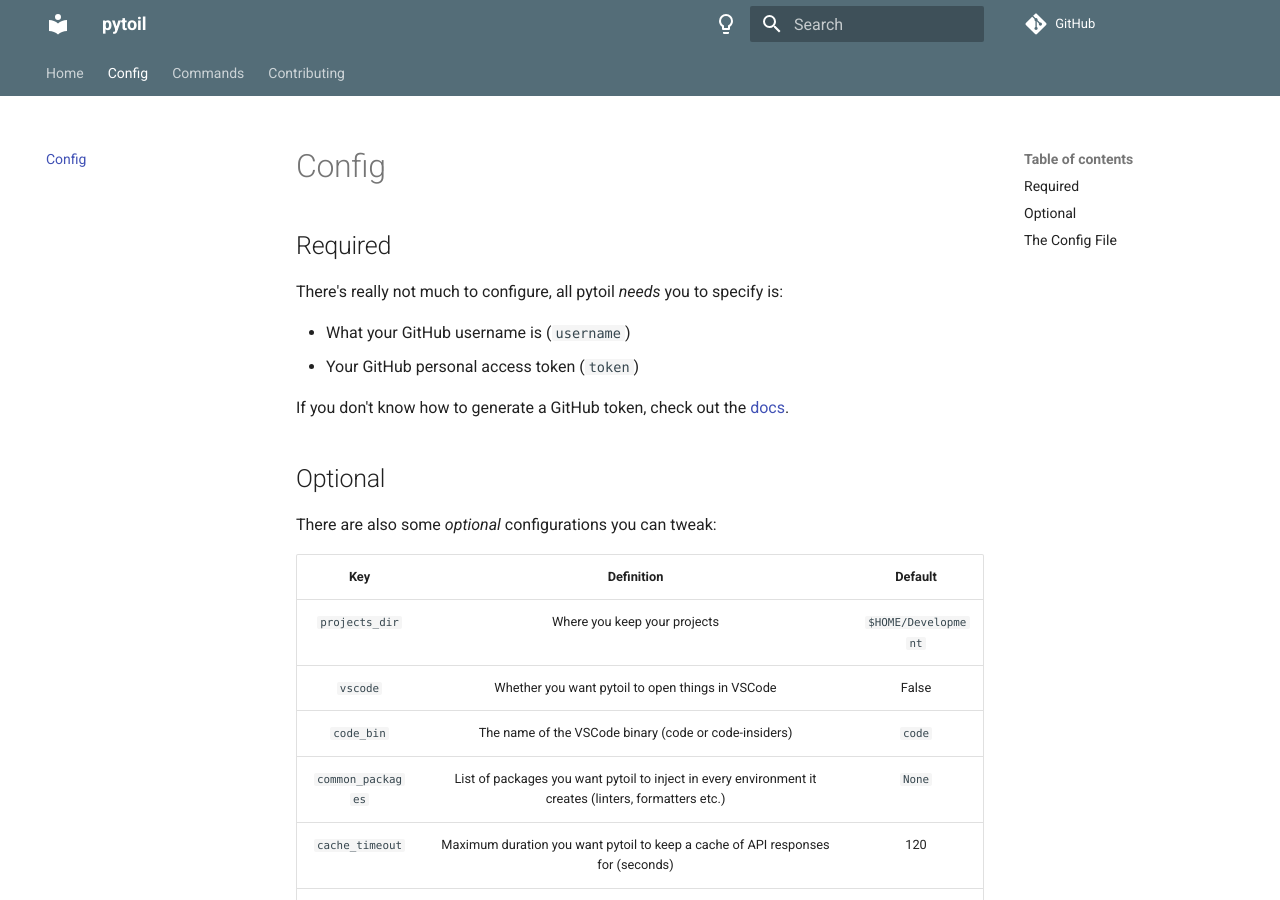
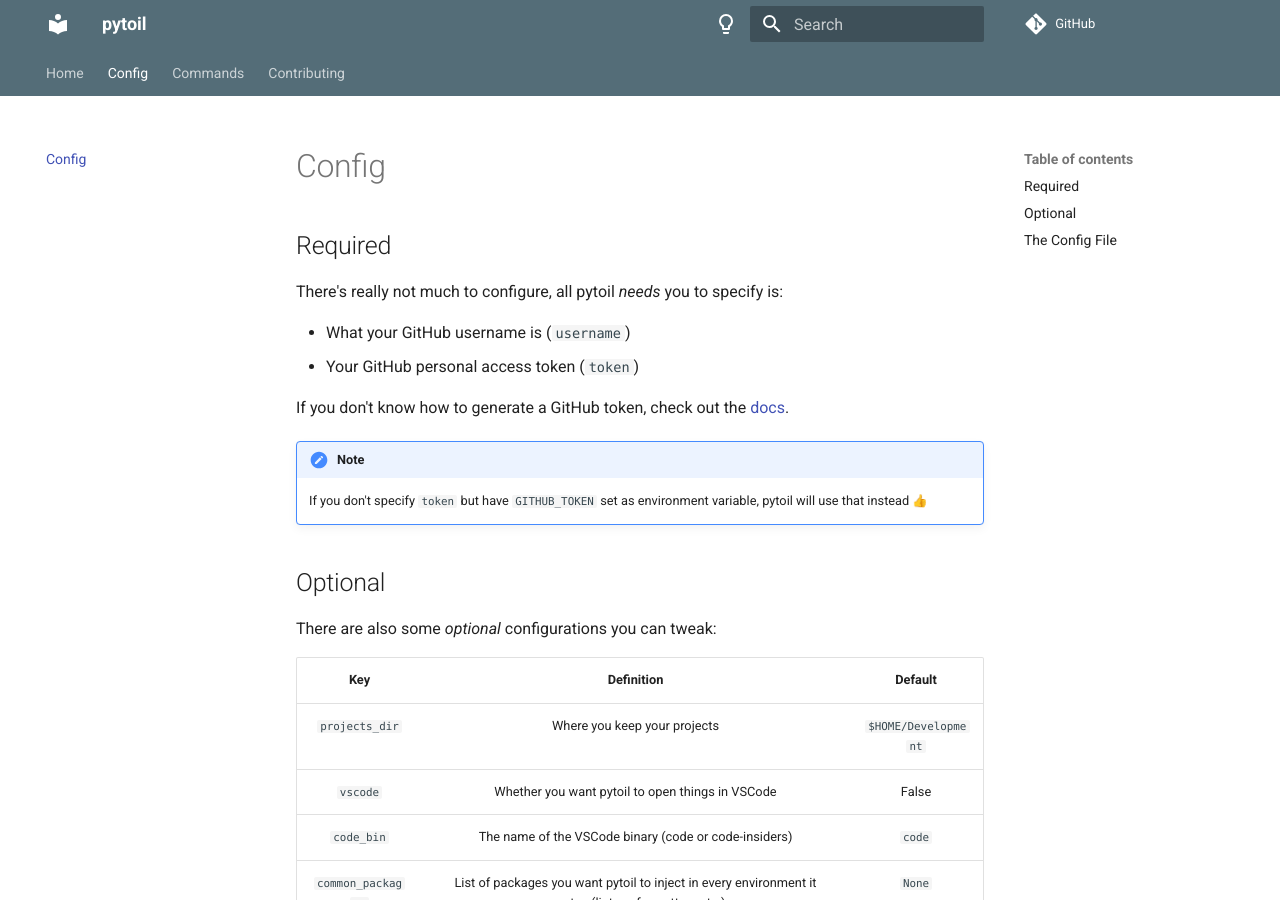
Before and after one commit to FollowTheProcess/pytoil, an MkDocs documentation site: the page built from docs/config.md, in a window 1280 px wide and 900 px high. Built offline with MkDocs 1.6.1 and Material for MkDocs 9.7.7, drawn with Linux system fonts in a browser that asks for light colours; emoji names are drawn with the system emoji font; some web fonts are replaced; comment, search, counter and statistics services are not loaded.

Commit message:
Document getting token from GITHUB_TOKEN env variable

```diff
--- a/docs/config.md
+++ b/docs/config.md
@@ -8,6 +8,10 @@
 * Your GitHub personal access token (`token`)
 
 If you don't know how to generate a GitHub token, check out the [docs].
+
+!!! note
+
+    If you don't specify `token` but have `GITHUB_TOKEN` set as environment variable, pytoil will use that instead :thumbsup:
 
 ## Optional
 
```
